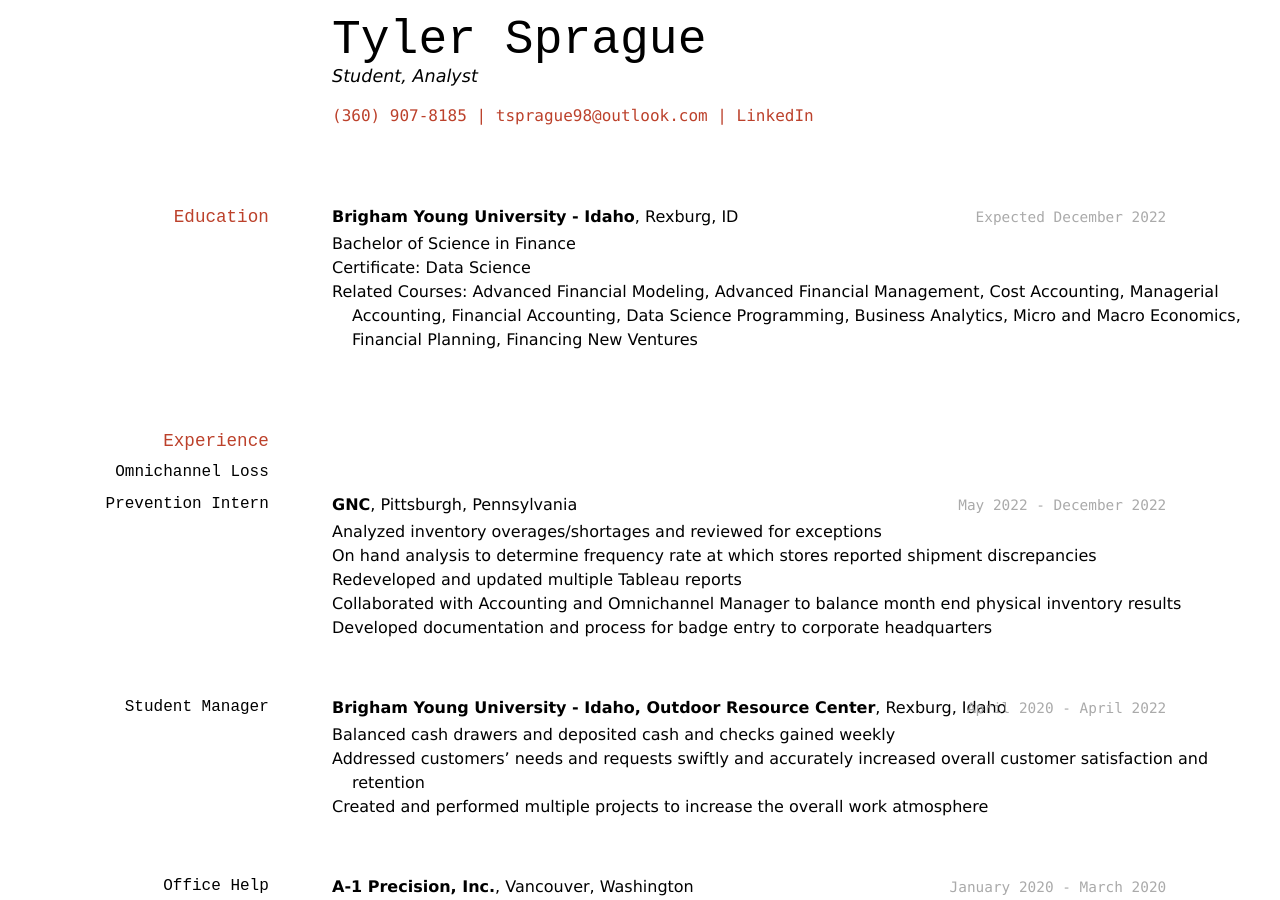
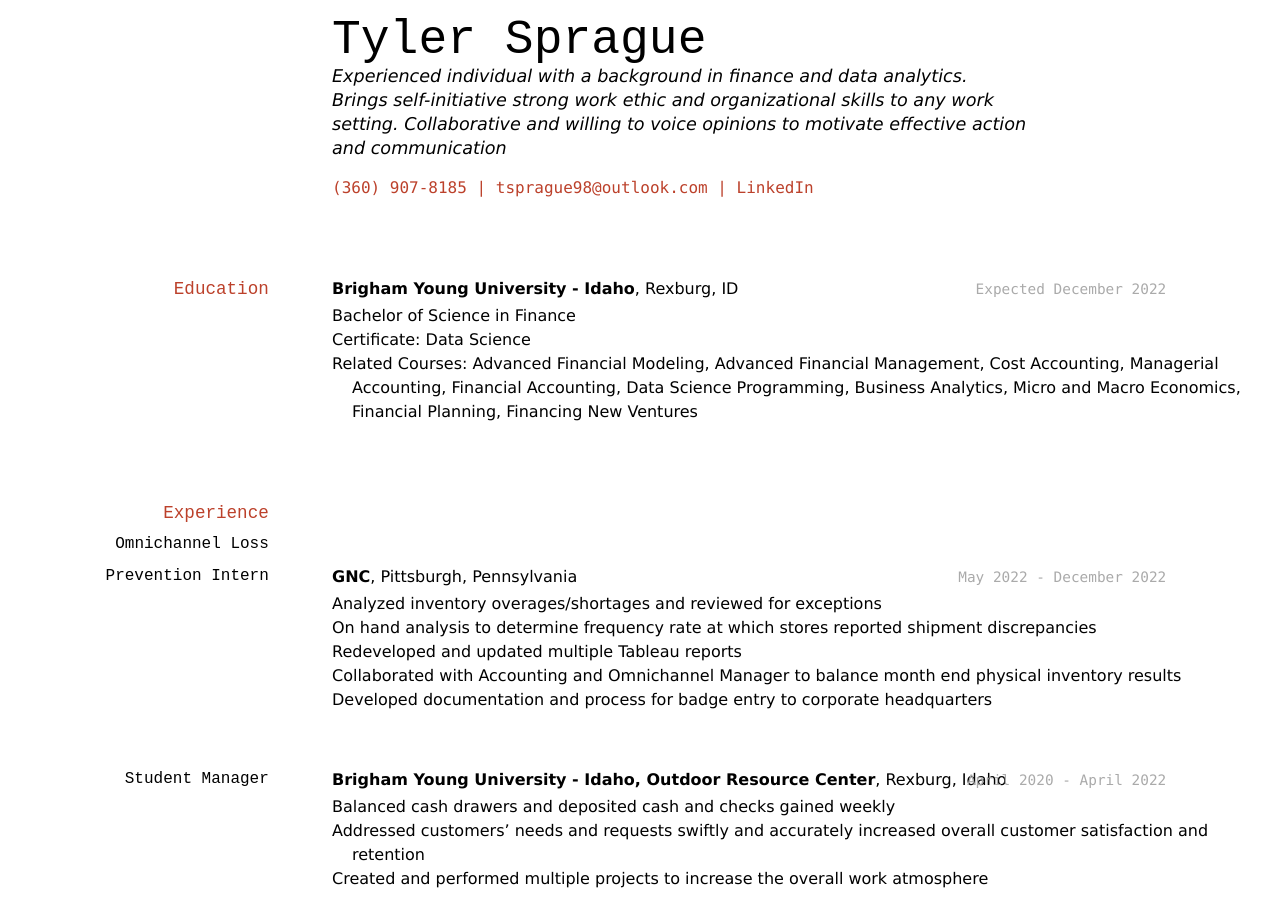
Before and after one commit to byuids-resumes/tsprague_resume, a Jekyll site: the page built from docs/index.md, in a window 1280 px wide and 900 px high. Built offline with Jekyll 4.4.1, drawn with Linux system fonts in a browser that asks for light colours.

Commit message:
Update index.md

```diff
--- a/docs/index.md
+++ b/docs/index.md
@@ -3,7 +3,7 @@ layout: cv
 title: Tyler Sprague's Resume
 ---
 # Tyler Sprague
-Student, Analyst
+Experienced individual with a background in finance and data analytics. Brings self-initiative strong work ethic and organizational skills to any work setting. Collaborative and willing to voice opinions to motivate effective action and communication
 
 <div id="webaddress">
 <a href="(360) 907-8185">(360) 907-8185</a>
```
